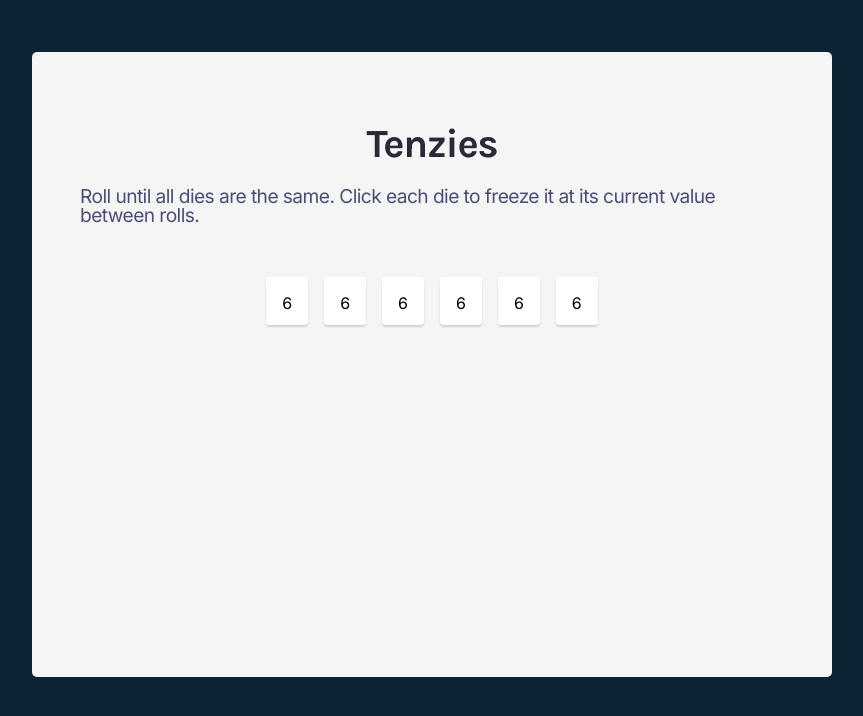
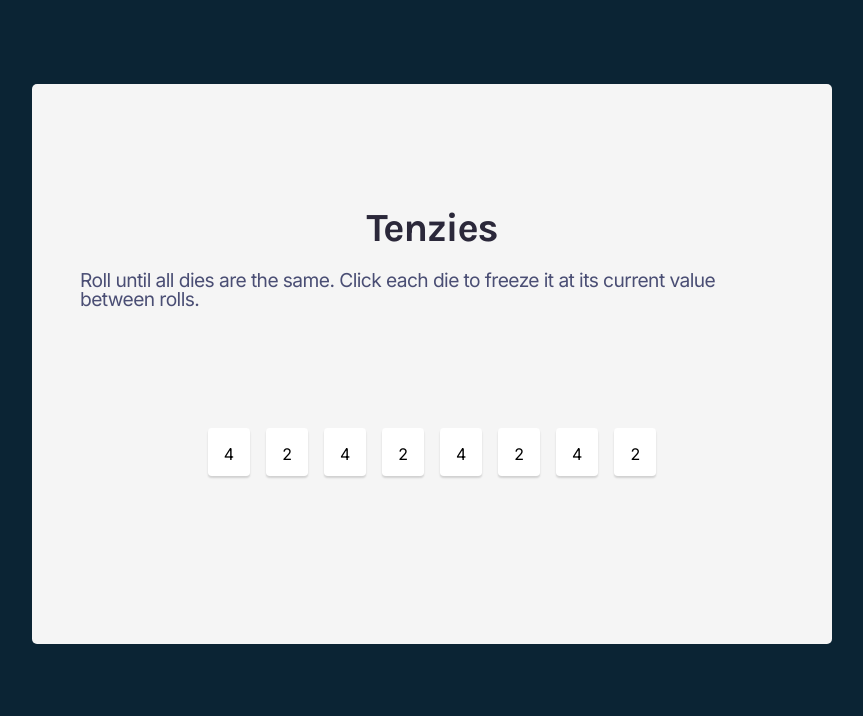
Before and after one commit to bl-aire/tenzies, a React (Vite) app: page / in a window 1280 px wide. Shown: the top 716 px of the page, without its empty margins (208-1071 px from the left). Built offline with nearby package versions, Linux system fonts and the light colour scheme.

Commit message:
Fix container error

```diff
--- a/src/App.css
+++ b/src/App.css
@@ -10,12 +10,13 @@ body {
   margin-top: 2em;
 }
 
-main {
+.main {
   background-color: #F5F5F5;
-  height: 50vh;
+  height: 70vh;
   max-width: 50em;
   width: 90vw;
   border-radius: 5px;
+  padding: 0 0 4em 0;
 }
 
 .instructions{
--- a/src/App.jsx
+++ b/src/App.jsx
@@ -4,14 +4,19 @@ import Die from './components/Die'
 
 function App() {
   return (
-    <main>
+    <div className='main die_container'>
       <Content />
 
-      <Die
-        value={6}
-      />
+        <Die value="4" />
+        <Die value="2" />
+        <Die value="4" />
+        <Die value="2" />
+        <Die value="4" />
+        <Die value="2" />
+        <Die value="4" />
+        <Die value="2" />
 
-    </main>
+    </div>
   )
 }
 
--- a/src/components/Die.jsx
+++ b/src/components/Die.jsx
@@ -1,12 +1,7 @@
 export default function Die(props){
     return(
-        <main className="die_container">
+        <div className="die_container">
             <div className="die">{props.value}</div>
-            <div className="die">{props.value}</div>
-            <div className="die">{props.value}</div>
-            <div className="die">{props.value}</div>
-            <div className="die">{props.value}</div>
-            <div className="die">{props.value}</div>
-        </main>
+        </div>
     )
 }
```
